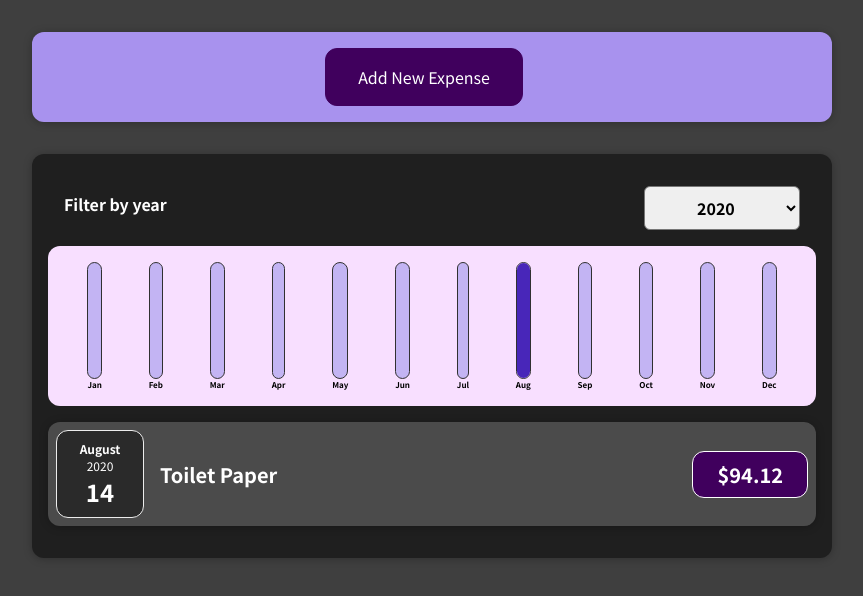
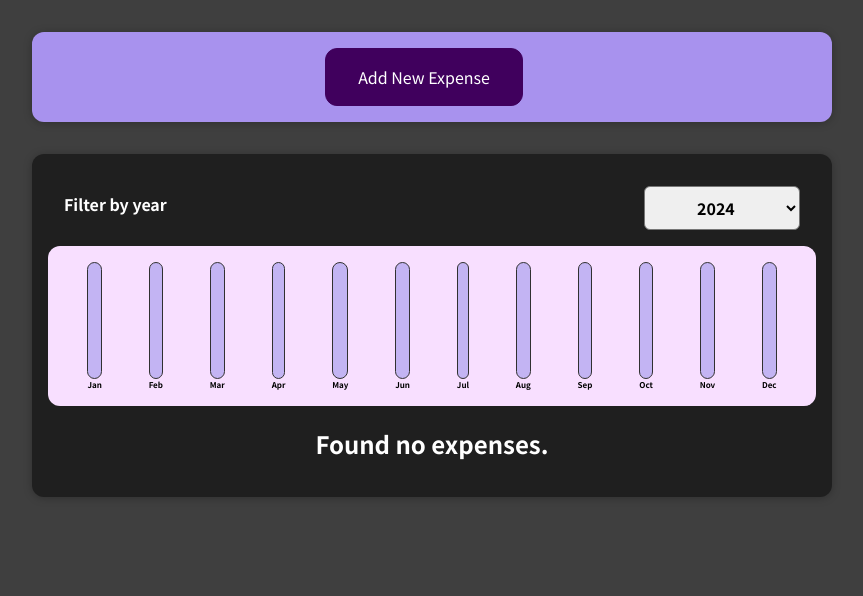
Before and after one commit to WonderSTK/KharchaRupaiya, a React (Create React App) app: page / in a window 1280 px wide. Shown: the top 596 px of the page, without its empty margins (208-1071 px from the left). Built offline with nearby package versions, Linux system fonts and the light colour scheme.

Commit message:
modified

```diff
--- a/src/components/Expenses/Expenses.js
+++ b/src/components/Expenses/Expenses.js
@@ -7,7 +7,7 @@ import ExpensesChart from './ExpensesChart';
 import './Expenses.css';
 
 const Expenses = (props) => {
-  const [filteredYear, setFilteredYear] = useState('2020');
+  const [filteredYear, setFilteredYear] = useState('2024');
 
   const filterChangeHandler = (selectedYear) => {
     setFilteredYear(selectedYear);
--- a/src/components/Expenses/ExpensesFilter.js
+++ b/src/components/Expenses/ExpensesFilter.js
@@ -12,10 +12,10 @@ const ExpensesFilter = (props) => {
       <div className='expenses-filter__control'>
         <label>Filter by year</label>
         <select value={props.selected} onChange={dropdownChangeHandler}>
-          <option value='2023'>2023</option>
-          <option value='2022'>2022</option>
-          <option value='2021'>2021</option>
-          <option value='2020'>2020</option>
+          <option value='2023'>2024</option>
+          <option value='2022'>2023</option>
+          <option value='2021'>2022</option>
+          <option value='2020'>2021</option>
 
         </select>
       </div>
```
